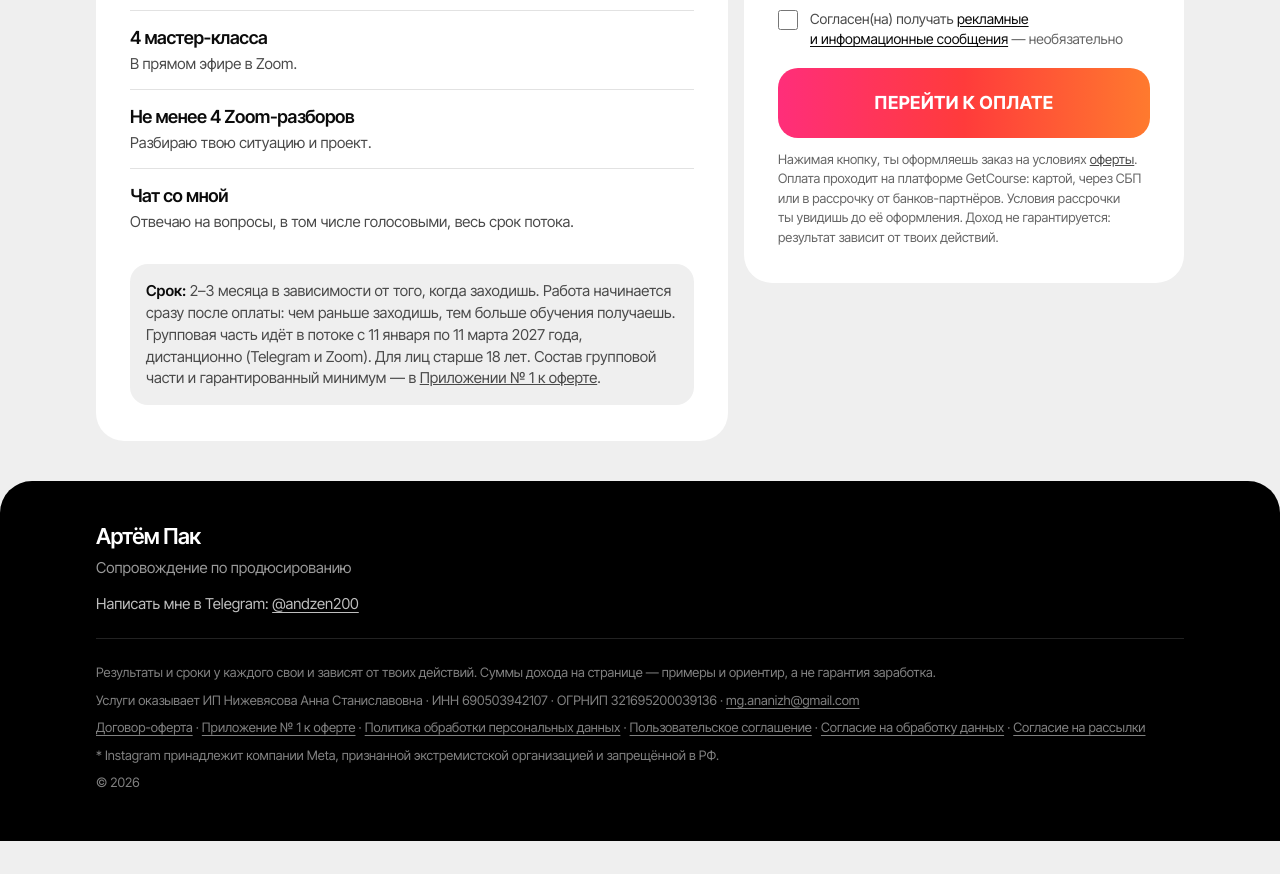
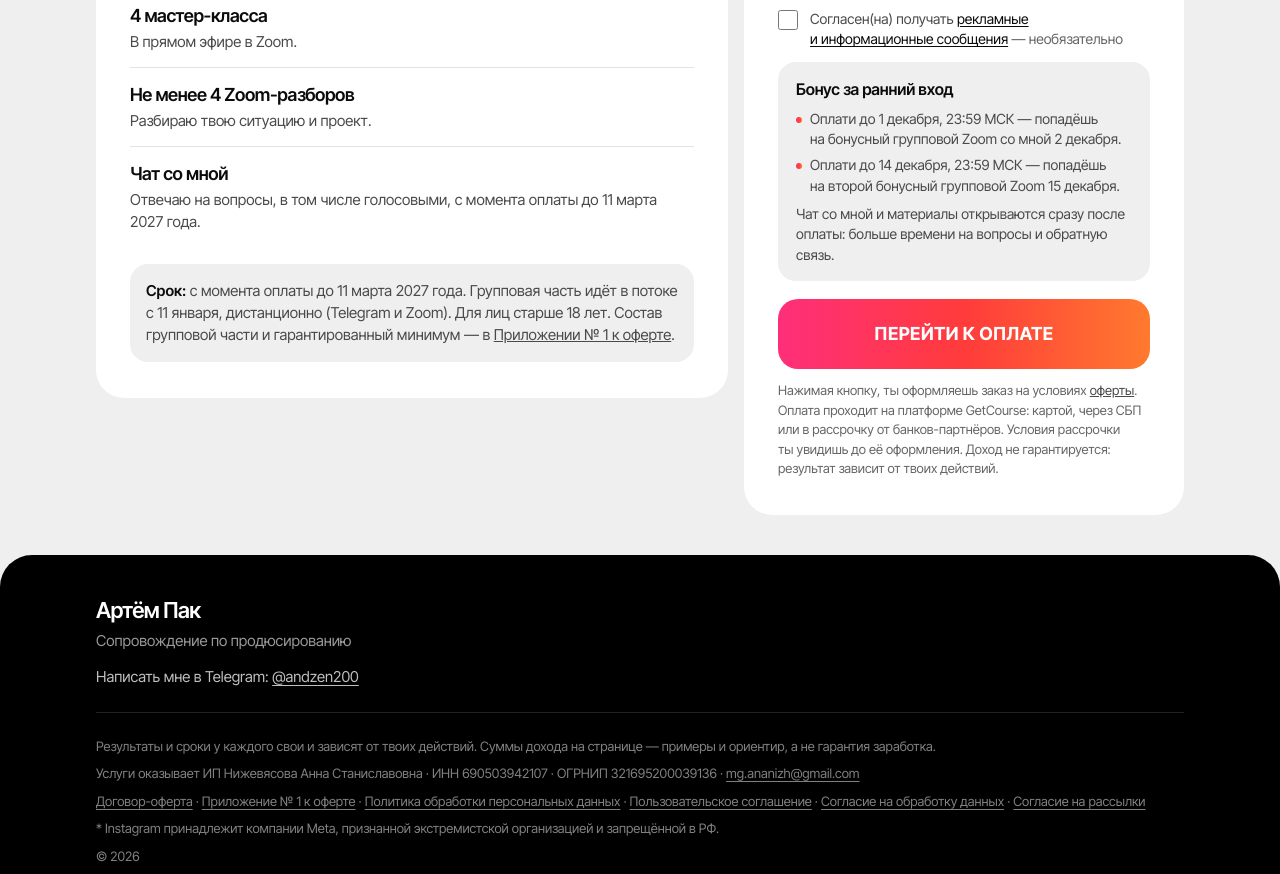
Before and after one commit to artem-pak/accompaniment, a plain HTML site: page personal/index.html in a window 1280 px wide. Shown: the part 1185-2059 px from the top of the page. Before the commit the page ends 2026 px from the top, so only its background shows below. Drawn offline with Linux system fonts and the light colour scheme.

Commit message:
Payment pages: early-bonus block with auto-hide, texts aligned with documents
Co-Authored-By: Claude Sonnet 5.5 <noreply@anthropic.com>

```diff
--- a/personal/index.html
+++ b/personal/index.html
@@ -56,6 +56,12 @@
   .chk input{width:20px;height:20px;margin-top:1px;accent-color:var(--accent-ink);cursor:pointer}
   .chk a{color:var(--ink);text-underline-offset:2px}
   .chk em{font-style:normal;color:var(--muted)}
+  .bonus{padding:16px 18px;border-radius:18px;background:var(--bg);display:grid;gap:8px;font-size:14px;line-height:1.45;color:var(--text)}
+  .bonus[hidden]{display:none}
+  .bonus b{font-size:16px;font-weight:600;color:var(--ink);letter-spacing:-.01em}
+  .bonus ul{list-style:none;display:grid;gap:6px}
+  .bonus li{padding-left:14px;position:relative}
+  .bonus li::before{content:"";position:absolute;left:0;top:.55em;width:6px;height:6px;border-radius:50%;background:var(--grad)}
   .err{display:none;font-size:14px;color:var(--accent-ink);font-weight:500}
   .err.on{display:block}
   .btn{margin-top:6px;width:100%;border:0;cursor:pointer;font:inherit;font-size:18px;font-weight:700;letter-spacing:.02em;text-transform:uppercase;color:#fff;background:var(--grad);border-radius:20px;padding:22px 20px;transition:transform .15s,filter .15s}
@@ -84,10 +90,10 @@
 <body>
 <header class="hero">
   <div class="wrap">
-    <div class="pills" style="--pills-em:33.2"><div class="pill">Старт:<b>после оплаты</b></div><div class="pill">Срок:<b>2–3&nbsp;месяца</b></div><div class="pill">Формат:<b>лично</b></div></div>
+    <div class="pills" style="--pills-em:32.6"><div class="pill">Срок:<b>с&nbsp;момента оплаты до&nbsp;11&nbsp;марта 2027</b></div><div class="pill">Формат:<b>лично</b></div></div>
     <h1>Принять участие в&nbsp;сопровождении <span class="grad-text">от&nbsp;Артёма Пак</span></h1>
     <span class="tariff">Личный тариф</span>
-    <p class="lead">Всё из&nbsp;группового тарифа плюс личная работа. Начинаем сразу после оплаты.</p>
+    <p class="lead">Всё из&nbsp;группового тарифа плюс личная работа. Работа начинается с&nbsp;момента оплаты.</p>
   </div>
 </header>
 
@@ -96,7 +102,7 @@
     <h2>Что входит</h2>
     <ul class="inc">
 <li class="plus"><b>2 дополнительных личных созвона</b><span>Только ты&nbsp;и&nbsp;я: разбираем тебя и&nbsp;твой проект.</span></li>
-      <li class="plus"><b>Созвон с&nbsp;экспертом вместе со&nbsp;мной</b><span>Выхожу с&nbsp;тобой на&nbsp;один созвон с&nbsp;экспертом и&nbsp;закрываю его для&nbsp;тебя. Окончательное решение о&nbsp;сотрудничестве принимает эксперт.</span></li>
+      <li class="plus"><b>Созвон с&nbsp;экспертом вместе со&nbsp;мной</b><span>Выхожу с&nbsp;тобой на&nbsp;один созвон с&nbsp;экспертом и&nbsp;закрываю его для&nbsp;тебя.</span></li>
       <li class="plus-sep"><b>И&nbsp;всё из&nbsp;группового тарифа:</b></li>
       <li><b>Предобучение</b><span>Материалы для подготовки открываются 14&nbsp;декабря 2026&nbsp;года.</span></li>
       <li><b>Метод из&nbsp;6&nbsp;этапов</b><span>От&nbsp;поиска эксперта до&nbsp;продаж его&nbsp;продукта: подписчики, воронка, созвоны.</span></li>
@@ -105,9 +111,9 @@
       <li><b>Готовые материалы</b><span>Сообщения экспертам, презентация, типовой договор на&nbsp;долю с&nbsp;продаж.</span></li>
       <li><b>4 мастер-класса</b><span>В&nbsp;прямом эфире в&nbsp;Zoom.</span></li>
       <li><b>Не&nbsp;менее 4 Zoom-разборов</b><span>Разбираю твою ситуацию и&nbsp;проект.</span></li>
-      <li><b>Чат со&nbsp;мной</b><span>Отвечаю на&nbsp;вопросы, в&nbsp;том числе голосовыми, весь срок потока.</span></li>
+      <li><b>Чат со&nbsp;мной</b><span>Отвечаю на&nbsp;вопросы, в&nbsp;том числе голосовыми, с&nbsp;момента оплаты до&nbsp;11&nbsp;марта 2027&nbsp;года.</span></li>
     </ul>
-    <p class="dates"><b>Срок:</b> 2–3&nbsp;месяца в&nbsp;зависимости от&nbsp;того, когда заходишь. Работа начинается сразу после оплаты: чем раньше заходишь, тем больше обучения получаешь. Групповая часть идёт в&nbsp;потоке с&nbsp;11&nbsp;января по&nbsp;11&nbsp;марта 2027&nbsp;года, дистанционно (Telegram и&nbsp;Zoom). Для&nbsp;лиц старше 18&nbsp;лет. Состав групповой части и&nbsp;гарантированный минимум&nbsp;— в&nbsp;<a href="../docs/offer-prilozhenie.html">Приложении №&nbsp;1 к&nbsp;оферте</a>.</p>
+    <p class="dates"><b>Срок:</b> с&nbsp;момента оплаты до&nbsp;11&nbsp;марта 2027&nbsp;года. Групповая часть идёт в&nbsp;потоке с&nbsp;11&nbsp;января, дистанционно (Telegram и&nbsp;Zoom). Для&nbsp;лиц старше 18&nbsp;лет. Состав групповой части и&nbsp;гарантированный минимум&nbsp;— в&nbsp;<a href="../docs/offer-prilozhenie.html">Приложении №&nbsp;1 к&nbsp;оферте</a>.</p>
   </section>
 
   <section class="card pay" id="pay">
@@ -125,6 +131,14 @@
       <label class="chk"><input type="checkbox" name="pd" required><span>Даю <a href="../docs/consent.html" target="_blank">согласие на&nbsp;обработку персональных данных</a> на&nbsp;условиях <a href="../docs/privacy.html" target="_blank">Политики обработки персональных данных</a></span></label>
       <label class="chk"><input type="checkbox" name="ads"><span>Согласен(на) получать <a href="../docs/consent-ads.html" target="_blank">рекламные и&nbsp;информационные сообщения</a> <em>— необязательно</em></span></label>
 
+      <div class="bonus" id="bonus" hidden>
+        <b>Бонус за&nbsp;ранний вход</b>
+        <ul>
+          <li data-until="2026-12-01T23:59:00+03:00">Оплати до&nbsp;1&nbsp;декабря, 23:59&nbsp;МСК&nbsp;— попадёшь на&nbsp;бонусный групповой Zoom со&nbsp;мной 2&nbsp;декабря.</li>
+          <li data-until="2026-12-14T23:59:00+03:00">Оплати до&nbsp;14&nbsp;декабря, 23:59&nbsp;МСК&nbsp;— попадёшь на&nbsp;второй бонусный групповой Zoom 15&nbsp;декабря.</li>
+        </ul>
+        <p>Чат со&nbsp;мной и&nbsp;материалы открываются сразу после оплаты: больше времени на&nbsp;вопросы и&nbsp;обратную связь.</p>
+      </div>
       <p class="err" id="err" role="alert"></p>
       <button class="btn" type="submit">Перейти к&nbsp;оплате</button>
       <p class="fine">Нажимая кнопку, ты&nbsp;оформляешь заказ на&nbsp;условиях <a href="../docs/offer.html" target="_blank">оферты</a>. Оплата проходит на&nbsp;платформе GetCourse: картой, через СБП или&nbsp;в&nbsp;рассрочку от&nbsp;банков-партнёров. Условия рассрочки ты&nbsp;увидишь до&nbsp;её&nbsp;оформления. Доход не&nbsp;гарантируется: результат зависит от&nbsp;твоих действий.</p>
@@ -149,6 +163,24 @@
 <script>
   // Куда отправлять заявку: сюда подставится форма/ссылка оплаты GetCourse для этого тарифа
   const PAY_URL = "";
+
+  // Бонусный блок: строки гаснут сами после своего срока (МСК). Время берём с сервера (заголовок Date), иначе с устройства.
+  (function(){
+    const box = document.getElementById('bonus'); if (!box) return;
+    const items = [...box.querySelectorAll('li[data-until]')];
+    let offset = 0;
+    const apply = () => {
+      const now = Date.now() + offset;
+      let left = 0;
+      items.forEach(li => { const on = now < Date.parse(li.dataset.until); li.hidden = !on; if (on) left++; });
+      box.hidden = left === 0;
+    };
+    apply();
+    fetch(location.pathname, {method:'HEAD', cache:'no-store'}).then(r => {
+      const d = Date.parse(r.headers.get('date')); if (d) { offset = d - Date.now(); apply(); }
+    }).catch(()=>{});
+    setInterval(apply, 30000);
+  })();
   const f = document.getElementById('pay-form'), err = document.getElementById('err');
   f.addEventListener('submit', e => {
     e.preventDefault();
```
Also changed, not shown: group/index.html (+33 -1 lines).
